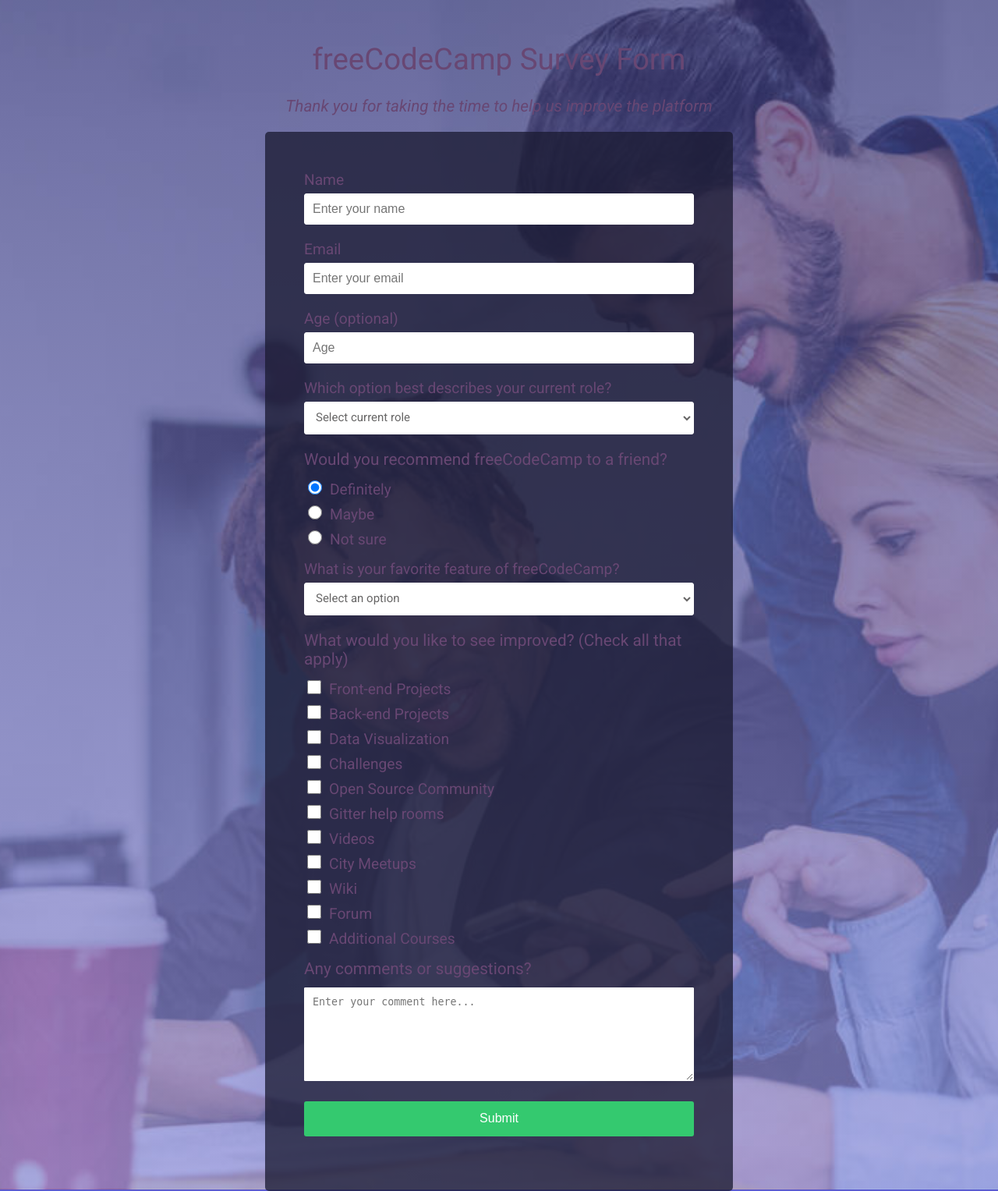
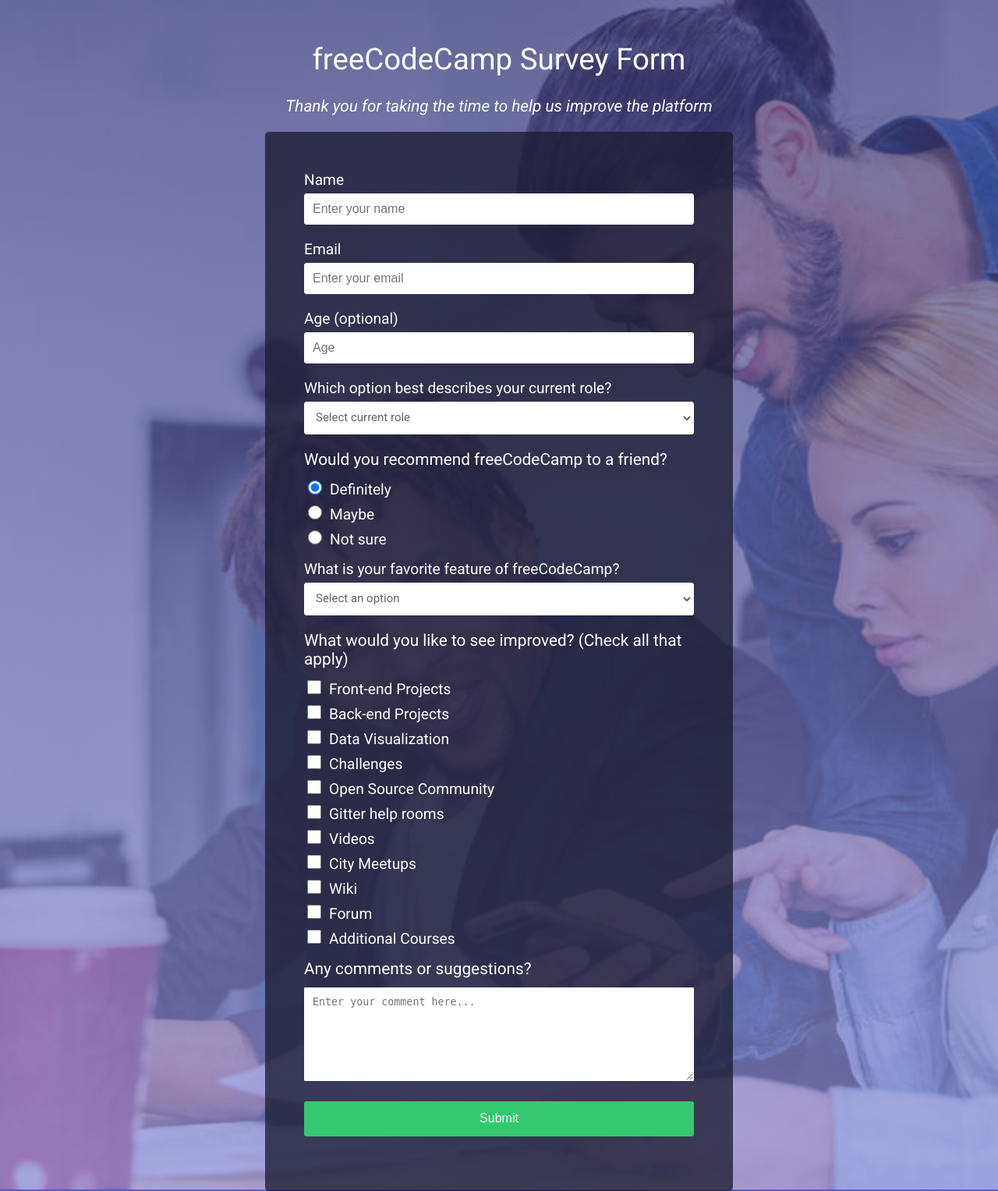
Before and after one commit to ELLOQUIUS/Portafolio, a PHP site: the page made by Proyectos de freecodecamp/proy 1 formulario/index.html in a window 1280 px wide. Shown: the whole page at 78% size. Run offline with PHP 8.4, Linux system fonts and the light colour scheme.

Commit message:
Update styles.css

```diff
--- a/Proyectos de freecodecamp/proy 1 formulario/css/styles.css
+++ b/Proyectos de freecodecamp/proy 1 formulario/css/styles.css
@@ -11,7 +11,6 @@
     background-size: cover;
     background-position: center;
     background-repeat: no-repeat;
-    color: rgb(104, 71, 115)
   }
 
   /*div{
```
